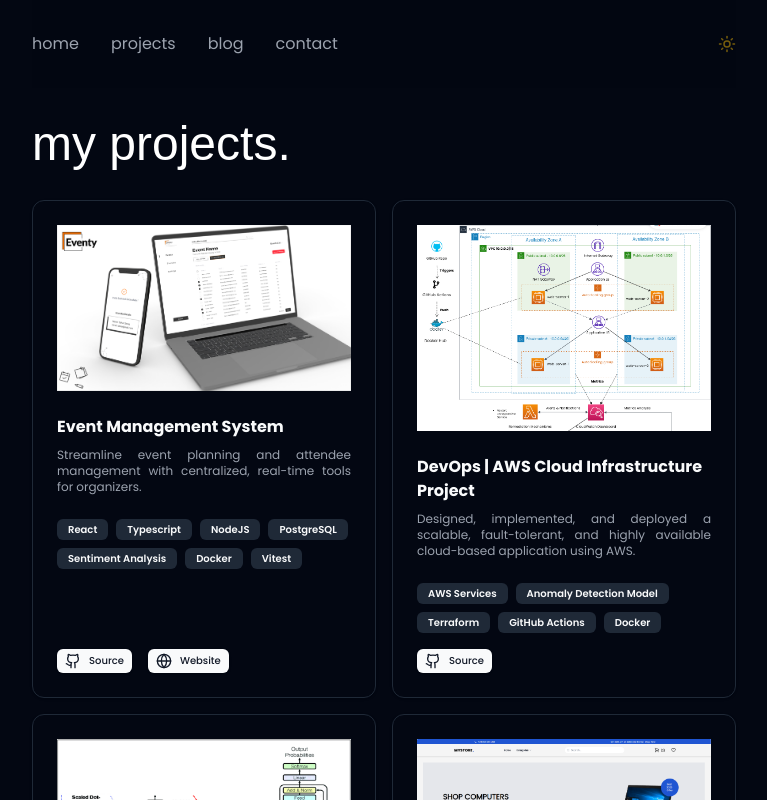
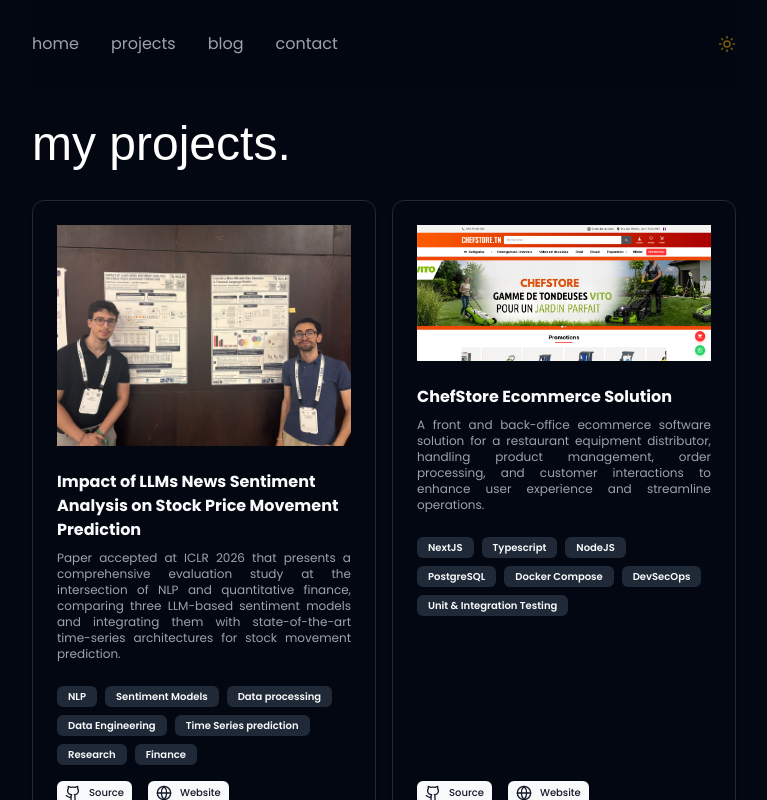
Before and after one commit to Walids35/website, a Next.js app: page /projects in a window 1280 px wide. Shown: the top 800 px of the page, without its empty margins (256-1023 px from the left). Built offline with nearby package versions, Linux system fonts and the light colour scheme; a web font is replaced by a local one.

Commit message:
add new projects: ICLR paper on sentiment analysis and ChefStore ecommerce solution

```diff
--- a/src/data/projects.ts
+++ b/src/data/projects.ts
@@ -1,4 +1,20 @@
 export const projects = [
+    {
+        title: 'Impact of LLMs News Sentiment Analysis on Stock Price Movement Prediction',
+        description: 'Paper accepted at ICLR 2026 that presents a comprehensive evaluation study at the intersection of NLP and quantitative finance, comparing three LLM-based sentiment models and integrating them with state-of-the-art time-series architectures for stock movement prediction.',
+        image: '/projects/iclr.jpg',
+        source: 'https://github.com/Walids35/capstone-stock-prediction',
+        website: 'https://arxiv.org/abs/2602.00086',
+        keywords: ['NLP', 'Sentiment Models', 'Data processing', 'Data Engineering', "Time Series prediction", "Research", "Finance"]
+    },
+    {
+        title: 'ChefStore Ecommerce Solution',
+        description: 'A front and back-office ecommerce software solution for a restaurant equipment distributor, handling product management, order processing, and customer interactions to enhance user experience and streamline operations.',
+        image: '/projects/chefstore.PNG',
+        source: 'https://github.com/Walids35/ecommerce-backend',
+        website: 'https://chefstore.tn/',
+        keywords: ['NextJS', 'Typescript', 'NodeJS', 'PostgreSQL', "Docker Compose", "DevSecOps", "Unit & Integration Testing"]
+    },
     {
         title: 'Event Management System',
         description: 'Streamline event planning and attendee management with centralized, real-time tools for organizers.',
```
Also changed, not shown: public/projects/chefstore.png (added), public/projects/iclr.jpg (added).
